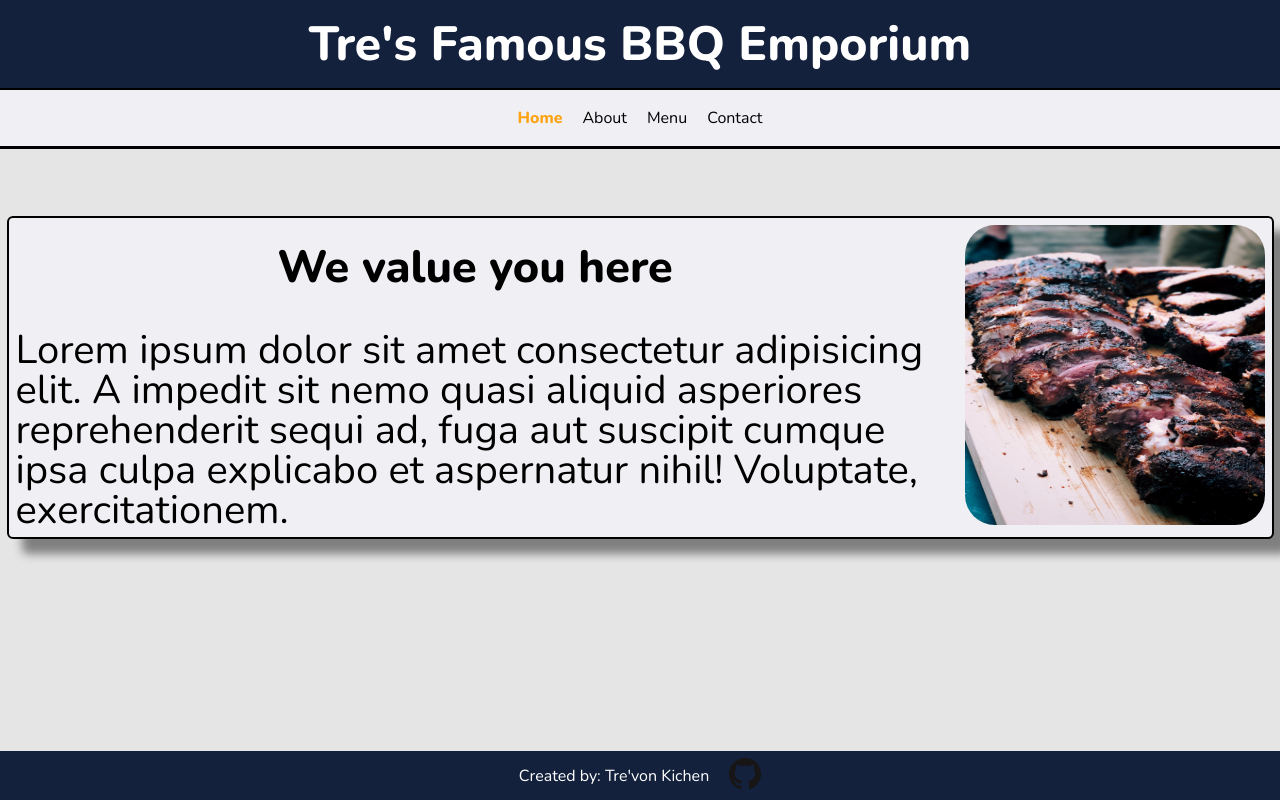
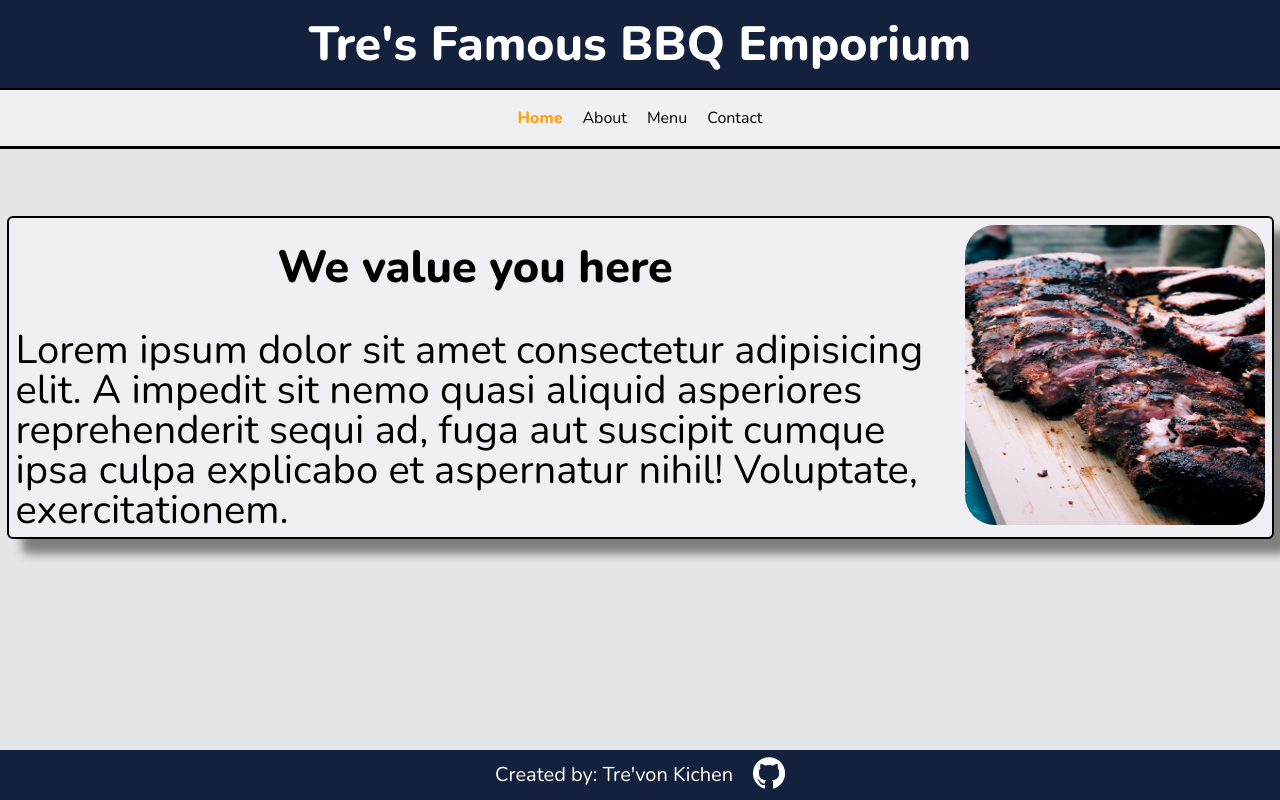
Before and after one commit to trekitch/restaurant, a website built with webpack: page dist/index.html in a window 1280 px wide. Built offline with nearby package versions, Linux system fonts and the light colour scheme.

Commit message:
added light github logo and updated footer

```diff
--- a/src/footer.js
+++ b/src/footer.js
@@ -1,4 +1,4 @@
-import githubPic from "./images/github.png";
+import githubPic from "./images/github-light.png";
 
 function footer() {
     const footer = document.createElement("footer");
--- a/src/style.css
+++ b/src/style.css
@@ -223,4 +223,11 @@ footer {
     padding: 7px;
     margin-top: 12px;
     color: white;
+    font-size: 20px;
+    font-weight: 500;
 }
+
+footer img {
+    height: 32px;
+    width: 32px;
+}
```
Also changed, not shown: dist/5de0643bf1bbf77878ff.png (added), dist/main.js, src/images/github-light.png (added).
